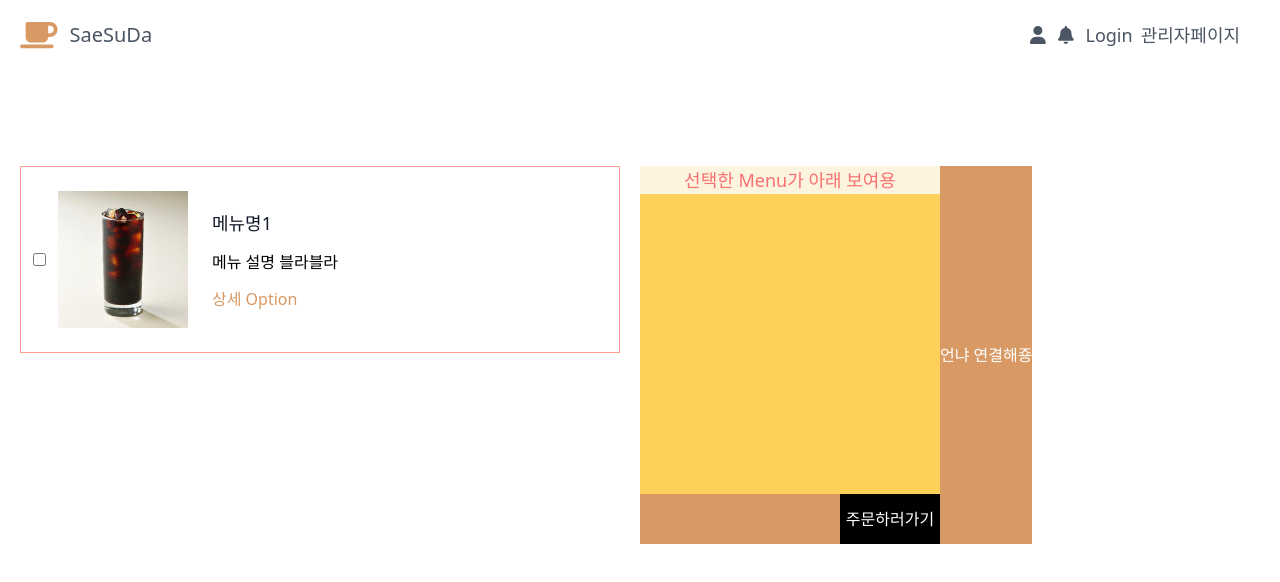
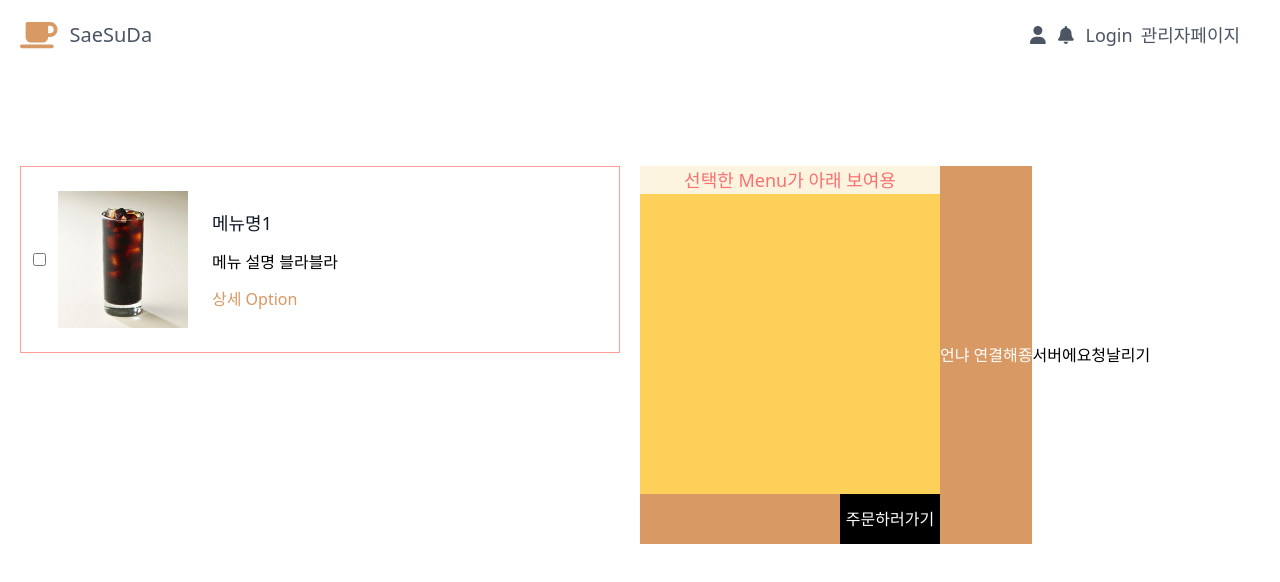
Before and after one commit to ddoqi/saesuda-front, a Next.js app: page / in a window 1280 px wide. Shown: the top 582 px of the page. Built offline with nearby package versions, Linux system fonts and the light colour scheme.

Commit message:
Feat : CORS 에러 credential 설정 추가 -rewrite 사용하여 CORS에러 해결
by @ddoqi

```diff
--- a/components/Main.tsx
+++ b/components/Main.tsx
@@ -4,29 +4,40 @@ import SelectItemList from "./SelectItemList";
 import axios from "axios";
 
 const Main = () => {
-  const connectFuc = async () => {
-    // const result = await fetch("https://hamseyoun.github.io/sesudatest");
-    // console.log("result:", result);
-    // const data = await result.json();
-    // console.log("data", data);
-
-    const result = axios.get("https://jsonplaceholder.typicode.com/users");
-    console.log("result", result);
-  };
+  const [test, setTest] = useState("");
 
   const loadBannerSliderData = () => {
     axios({
       method: "get",
-      url: "/",
+      // url: "/member/memberList",
+      url: "/member/membertest1",
     })
       .then((res) => {
-        console.log("res:", res.data);
-        // console.log(res.data);
+        console.log("res:", res.data.message);
+        // console.log("res:", res.data[0].id);
       })
       .catch((err) => {
         console.log(err);
       });
   };
+
+  const postServer = () => {
+    axios
+      .post("/sesuda/test1", {
+        id: "idtest123",
+        pw: "4321",
+        nickname: "seyoun언냐",
+        auth: "user",
+      })
+      .then(function (response) {
+        console.log("요청 성공!");
+        console.log(response);
+      })
+      .catch(function (error) {
+        console.log(error);
+      });
+  };
+
   return (
     <div>
       <div className="container py-24 mx-auto flex flex-wrap">
@@ -43,6 +54,15 @@ const Main = () => {
         >
           언냐 연결해죵
         </button>
+        {/* <div>세윤언냐가 나와야댐{test}</div> */}
+        <button
+          type="button"
+          onClick={() => {
+            postServer();
+          }}
+        >
+          서버에요청날리기
+        </button>
       </div>
     </div>
   );
--- a/next.config.js
+++ b/next.config.js
@@ -8,13 +8,9 @@ module.exports = async () => {
       return [
         {
           source: "/:path*",
-          destination: "https://hamseyoun.github.io/:path*",
+          destination: "http://180.224.245.90:9090/:path*",
         },
       ];
     },
-    // webpack(config) {
-    //   config.resolve.alias["@"] = path.resolve(__dirname);
-    //   return config;
-    // },
   };
 };
```
